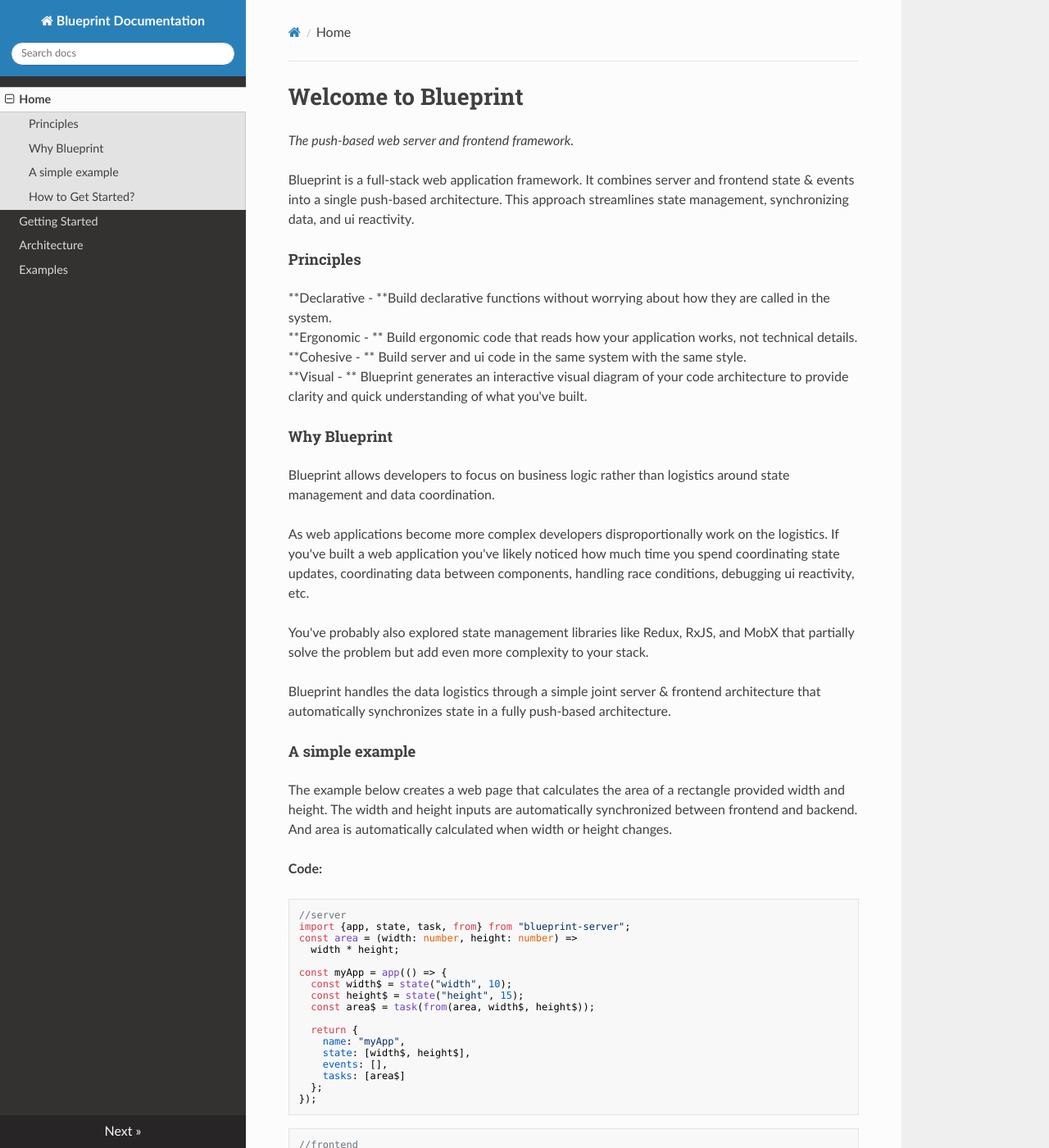
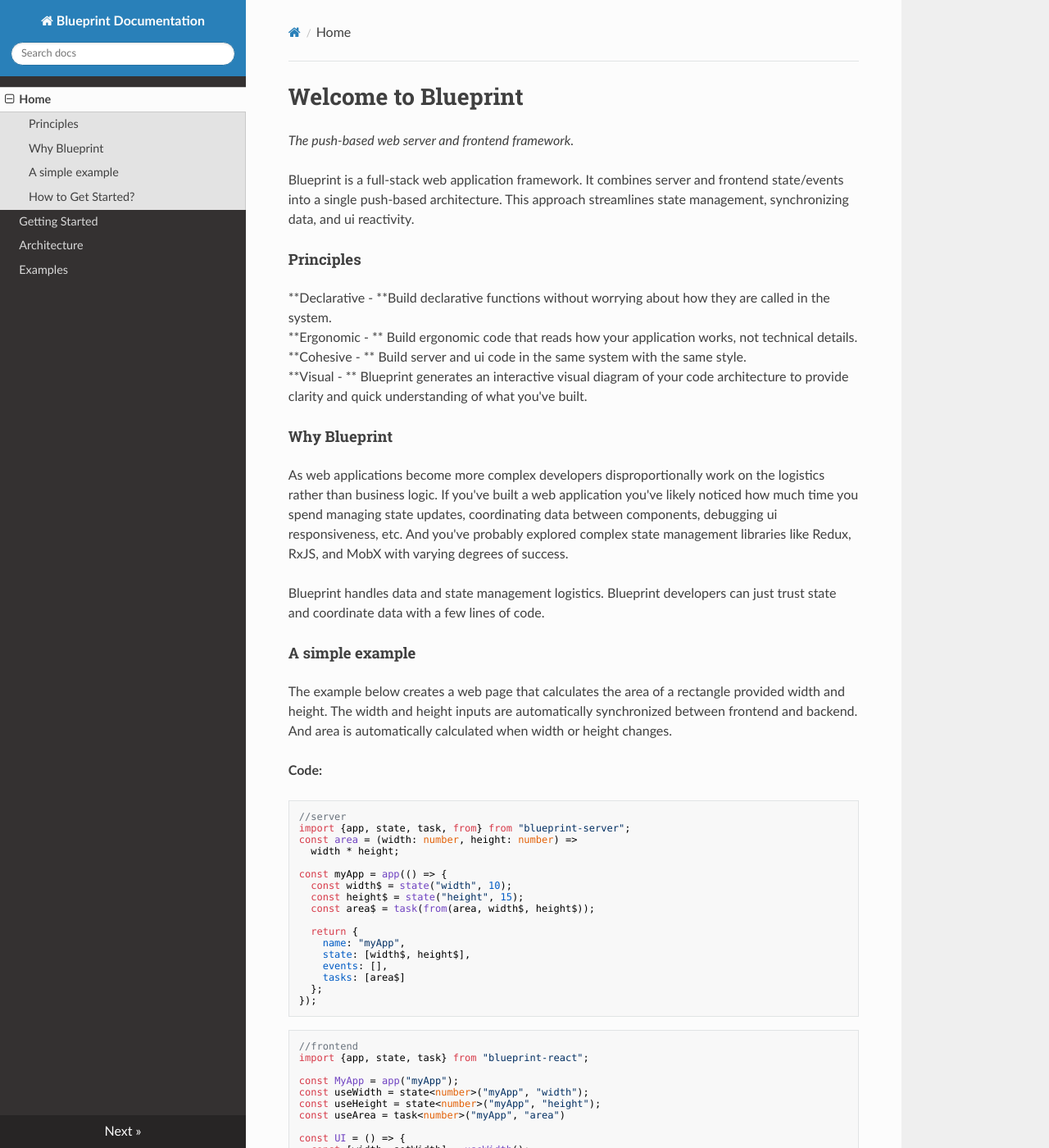
Before and after one commit to steaks/blueprint-docs, an MkDocs documentation site: the page built from docs/index.md, in a window 1280 px wide and 1400 px high. Shown: the whole window at 82% size. Built offline with MkDocs 1.6.1, drawn with Linux system fonts in a browser that asks for light colours; nearby versions of some CDN libraries.

Commit message:
Add why blueprint

```diff
--- a/docs/index.md
+++ b/docs/index.md
@@ -1,7 +1,7 @@
 # Welcome to Blueprint
 *The push-based web server and frontend framework.*
 
-Blueprint is a full-stack web application framework. It combines server and frontend state & events into a single push-based architecture. This approach streamlines state management, synchronizing data, and ui reactivity.
+Blueprint is a full-stack web application framework. It combines server and frontend state/events into a single push-based architecture. This approach streamlines state management, synchronizing data, and ui reactivity.
 
 #### Principles
 
@@ -12,14 +12,9 @@ Blueprint is a full-stack web application framework. It combines server and fron
 
 #### Why Blueprint
 
-Blueprint allows developers to focus on business logic rather than logistics around state management and data coordination.
+As web applications become more complex developers disproportionally work on the logistics rather than business logic. If you've built a web application you've likely noticed how much time you spend managing state updates, coordinating data between components, debugging ui responsiveness, etc. And you've probably explored complex state management libraries like Redux, RxJS, and MobX with varying degrees of success.
 
-As web applications become more complex developers disproportionally work on the logistics. If you've built a web application you've likely noticed how much time you spend coordinating state updates, coordinating data between components, handling race conditions, debugging ui reactivity, etc.
-
-You've probably also explored state management libraries like Redux, RxJS, and MobX that partially solve the problem but add even more complexity to your stack.
-
-Blueprint handles the data logistics through a simple joint server & frontend architecture that automatically synchronizes state in a fully push-based architecture.
-
+Blueprint handles data and state management logistics. Blueprint developers can just trust state and coordinate data with a few lines of code.
 
 #### A simple example
 
```
